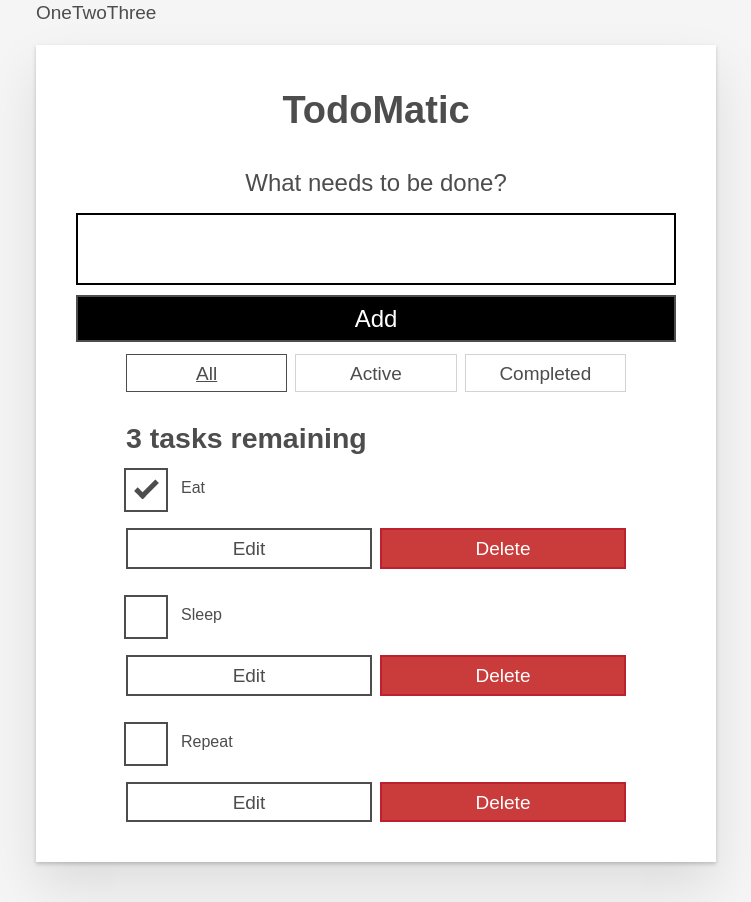
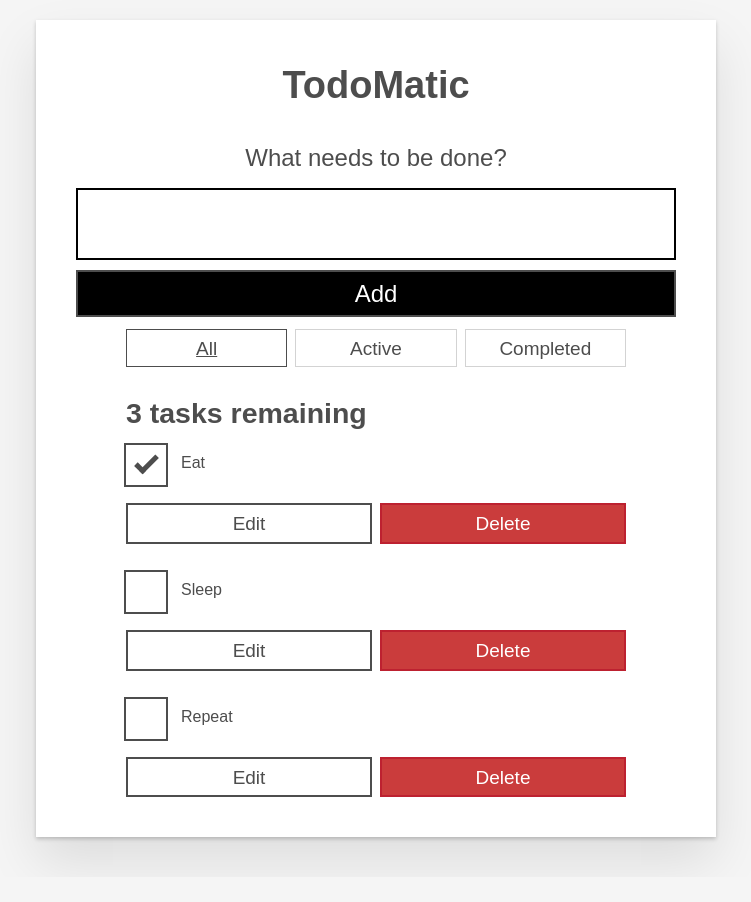
Before and after one commit to DevKhal/my-app, a React (Create React App) app: page / in a window 1280 px wide. Shown: the whole page, without its empty margins (264-1015 px from the left). After the commit the page ends 877 px from the top, so only its background shows below. Built offline with nearby package versions, Linux system fonts and the light colour scheme.

Commit message:
modified:   src/App.js

```diff
--- a/src/App.js
+++ b/src/App.js
@@ -3,12 +3,7 @@ import './App.css';
 
 function App(props) {
   return (
-
-    <><div class="ui three buttons">
-      <button class="ui active button">One</button>
-      <button class="ui button">Two</button>
-      <button class="ui button">Three</button>
-    </div><div className="todoapp stack-large">
+    <div className="todoapp stack-large">
       <h1>TodoMatic</h1>
       <form>
         <h2 className="label-wrapper">
@@ -21,7 +16,8 @@ function App(props) {
           id="new-todo-input"
           className="input input__lg"
           name="text"
-            autoComplete="off" />
+          autoComplete="off"
+        />
         <button type="submit" className="btn btn__primary btn__lg">
           Add
         </button>
@@ -97,7 +93,7 @@ function App(props) {
           </div>
         </li>
       </ul>
-      </div></>
+    </div>
   );
 }
 
```
Lines whose indentation alone changed are shown as unchanged.
